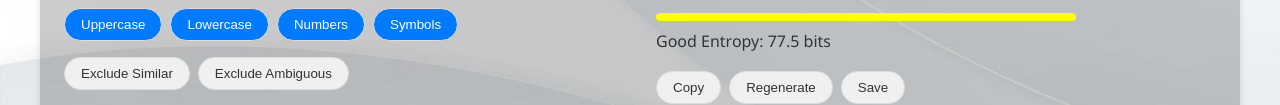
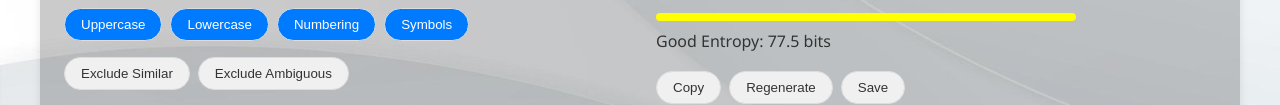
Before and after one commit to rohanmehra67/SafeMate, a plain HTML site: page index.html in a window 1280 px wide. Shown: the part 229-334 px from the top of the page. Drawn offline with Linux system fonts and the light colour scheme.

Commit message:
Update index.html

```diff
--- a/index.html
+++ b/index.html
@@ -22,7 +22,7 @@
                 <div class="toggles">
                     <button class="toggle" id="uppercase-toggle" aria-pressed="true">Uppercase</button>
                     <button class="toggle" id="lowercase-toggle" aria-pressed="true">Lowercase</button>
-                    <button class="toggle" id="numbers-toggle" aria-pressed="true">Numbers</button>
+                    <button class="toggle" id="numbers-toggle" aria-pressed="true">Numbering</button>
                     <button class="toggle" id="symbols-toggle" aria-pressed="true">Symbols</button>
                 </div>
                 <div class="toggles">
@@ -59,4 +59,5 @@
     <div id="toast" class="toast" aria-live="assertive" role="alert"></div>
     <script src="script.js"></script>
 </body>
+
 </html>
```
